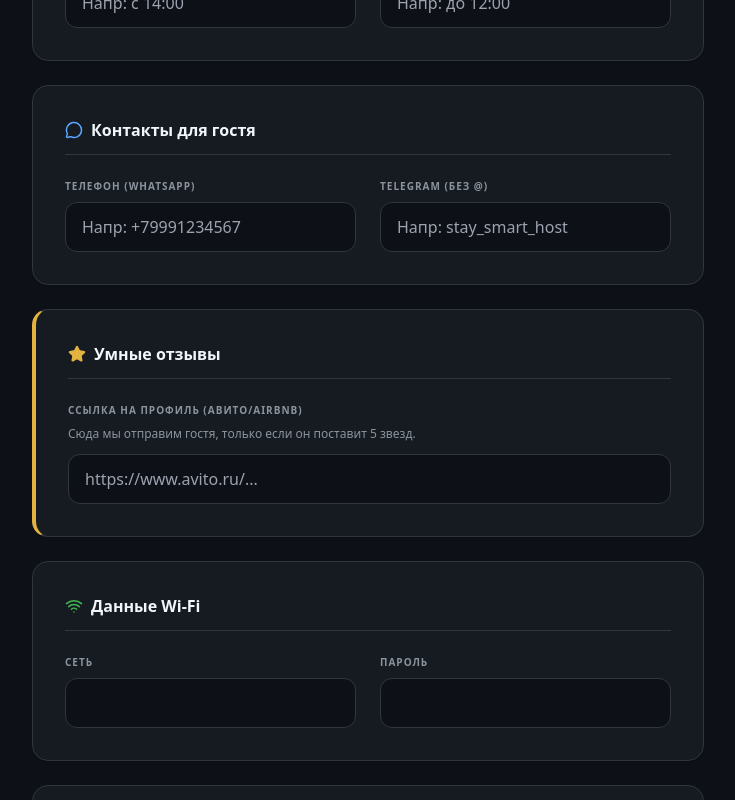
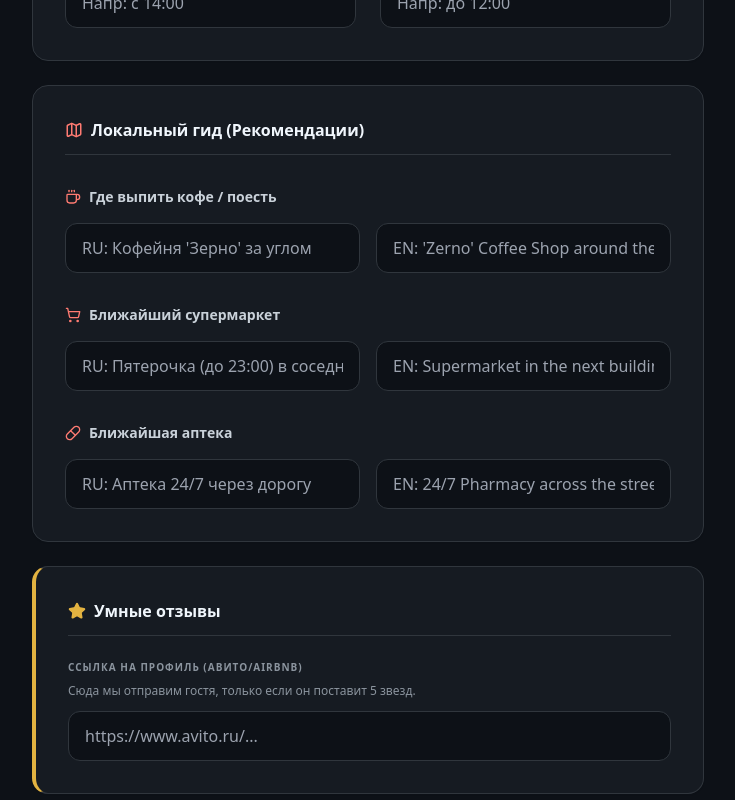
Before and after one commit to Fedaikin/staysmart, a Next.js app: page /dashboard/1 in a window 1280 px wide. Shown: the part 540-1340 px from the top of the page, without its empty margins (96-831 px from the left). Built offline with nearby package versions, Linux system fonts and the light colour scheme; no server answers; the database is empty.

Commit message:
local guide

```diff
--- a/app/dashboard/[id]/page.tsx
+++ b/app/dashboard/[id]/page.tsx
@@ -3,7 +3,7 @@
 import { useEffect, useState } from "react";
 import { createClient } from "@supabase/supabase-js";
 import { useRouter, useParams } from "next/navigation";
-import { ArrowLeft, Save, Wifi, MapPin, FileText, Globe, Check, Printer, Clock, MessageCircle, Star } from "lucide-react";
+import { ArrowLeft, Save, Wifi, MapPin, FileText, Globe, Check, Printer, Clock, MessageCircle, Star, Map, Coffee, ShoppingCart, Pill } from "lucide-react";
 import QRCode from "react-qr-code";
 
 const supabase = createClient(
@@ -17,17 +17,11 @@ export default function EditProperty() {
   const [loading, setLoading] = useState(true);
   const [saving, setSaving] = useState(false);
   const [prop, setProp] = useState({
-    name: "",
-    address: "",
-    wifi_name: "",
-    wifi_password: "",
-    check_in_info: "",
-    check_in_info_en: "",
-    check_in_time: "",
-    check_out_time: "",
-    host_phone: "",
-    host_telegram: "",
-    review_link: ""
+    name: "", address: "", wifi_name: "", wifi_password: "",
+    check_in_info: "", check_in_info_en: "", check_in_time: "", check_out_time: "",
+    host_phone: "", host_telegram: "", review_link: "",
+    guide_cafe: "", guide_shop: "", guide_pharmacy: "",
+    guide_cafe_en: "", guide_shop_en: "", guide_pharmacy_en: ""
   });
 
   useEffect(() => {
@@ -35,23 +29,15 @@ export default function EditProperty() {
       try {
         const { data, error } = await supabase.from("properties").select("*").eq("id", id).single();
         if (data) setProp({
-          name: data.name || "",
-          address: data.address || "",
-          wifi_name: data.wifi_name || "",
-          wifi_password: data.wifi_password || "",
-          check_in_info: data.check_in_info || "",
-          check_in_info_en: data.check_in_info_en || "",
-          check_in_time: data.check_in_time || "",
-          check_out_time: data.check_out_time || "",
-          host_phone: data.host_phone || "",
-          host_telegram: data.host_telegram || "",
-          review_link: data.review_link || ""
+          name: data.name || "", address: data.address || "",
+          wifi_name: data.wifi_name || "", wifi_password: data.wifi_password || "",
+          check_in_info: data.check_in_info || "", check_in_info_en: data.check_in_info_en || "",
+          check_in_time: data.check_in_time || "", check_out_time: data.check_out_time || "",
+          host_phone: data.host_phone || "", host_telegram: data.host_telegram || "", review_link: data.review_link || "",
+          guide_cafe: data.guide_cafe || "", guide_shop: data.guide_shop || "", guide_pharmacy: data.guide_pharmacy || "",
+          guide_cafe_en: data.guide_cafe_en || "", guide_shop_en: data.guide_shop_en || "", guide_pharmacy_en: data.guide_pharmacy_en || ""
         });
-      } catch (err) {
-        console.error(err);
-      } finally {
-        setLoading(false);
-      }
+      } catch (err) { console.error(err); } finally { setLoading(false); }
     };
     fetchProperty();
   }, [id]);
@@ -70,8 +56,6 @@ export default function EditProperty() {
 
   return (
     <div className="min-h-screen bg-[#0d1117] text-[#c9d1d9] font-sans p-4 md:p-8 text-left">
-
-      {/* Скрытый блок для печати */}
       <div className="hidden print:flex flex-col items-center justify-center fixed inset-0 bg-white text-black z-50 p-10 text-center">
         <h1 className="text-5xl font-black mb-4 tracking-tight">{prop.name}</h1>
         <p className="text-2xl text-gray-500 mb-12 font-medium">Добро пожаловать!</p>
@@ -90,7 +74,6 @@ export default function EditProperty() {
         <div className="grid grid-cols-1 lg:grid-cols-3 gap-8 text-left">
           <div className="lg:col-span-2 space-y-6">
 
-            {/* Блок: Основные данные */}
             <section className="bg-[#161b22] border border-[#30363d] rounded-2xl p-8 space-y-6 shadow-sm">
               <h3 className="text-[#f0f6fc] font-bold text-lg border-b border-[#30363d] pb-3">Основные данные</h3>
               <div className="space-y-4">
@@ -105,7 +88,6 @@ export default function EditProperty() {
               </div>
             </section>
 
-            {/* Блок: Время заезда и выезда */}
             <section className="bg-[#161b22] border border-[#30363d] rounded-2xl p-8 space-y-6 shadow-sm">
               <h3 className="flex items-center gap-2 font-bold text-[#f0f6fc] border-b border-[#30363d] pb-3"><Clock size={18} className="text-[#e3b341]"/> Время заезда и выезда</h3>
               <div className="grid grid-cols-1 md:grid-cols-2 gap-6">
@@ -120,7 +102,44 @@ export default function EditProperty() {
               </div>
             </section>
 
-            {/* Блок: Контакты */}
+            {/* НОВЫЙ БЛОК: Локальный гид */}
+            <section className="bg-[#161b22] border border-[#30363d] rounded-2xl p-8 space-y-8 shadow-sm">
+              <h3 className="flex items-center gap-2 font-bold text-[#f0f6fc] border-b border-[#30363d] pb-3"><Map size={18} className="text-[#ff7b72]"/> Локальный гид (Рекомендации)</h3>
+
+              <div className="space-y-4">
+                <h4 className="flex items-center gap-2 text-[#c9d1d9] font-bold text-sm"><Coffee size={16} className="text-[#ff7b72]"/> Где выпить кофе / поесть</h4>
+                <div className="grid grid-cols-1 md:grid-cols-2 gap-4">
+                  <input placeholder="RU: Кофейня 'Зерно' за углом" value={prop.guide_cafe} onChange={(e) => setProp({...prop, guide_cafe: e.target.value})} className="w-full bg-[#0d1117] border border-[#30363d] rounded-xl px-4 py-3 text-white outline-none focus:border-[#ff7b72]" />
+                  <input placeholder="EN: 'Zerno' Coffee Shop around the corner" value={prop.guide_cafe_en} onChange={(e) => setProp({...prop, guide_cafe_en: e.target.value})} className="w-full bg-[#0d1117] border border-[#30363d] rounded-xl px-4 py-3 text-white outline-none focus:border-[#ff7b72]" />
+                </div>
+              </div>
+
+              <div className="space-y-4">
+                <h4 className="flex items-center gap-2 text-[#c9d1d9] font-bold text-sm"><ShoppingCart size={16} className="text-[#ff7b72]"/> Ближайший супермаркет</h4>
+                <div className="grid grid-cols-1 md:grid-cols-2 gap-4">
+                  <input placeholder="RU: Пятерочка (до 23:00) в соседнем доме" value={prop.guide_shop} onChange={(e) => setProp({...prop, guide_shop: e.target.value})} className="w-full bg-[#0d1117] border border-[#30363d] rounded-xl px-4 py-3 text-white outline-none focus:border-[#ff7b72]" />
+                  <input placeholder="EN: Supermarket in the next building" value={prop.guide_shop_en} onChange={(e) => setProp({...prop, guide_shop_en: e.target.value})} className="w-full bg-[#0d1117] border border-[#30363d] rounded-xl px-4 py-3 text-white outline-none focus:border-[#ff7b72]" />
+                </div>
+              </div>
+
+              <div className="space-y-4">
+                <h4 className="flex items-center gap-2 text-[#c9d1d9] font-bold text-sm"><Pill size={16} className="text-[#ff7b72]"/> Ближайшая аптека</h4>
+                <div className="grid grid-cols-1 md:grid-cols-2 gap-4">
+                  <input placeholder="RU: Аптека 24/7 через дорогу" value={prop.guide_pharmacy} onChange={(e) => setProp({...prop, guide_pharmacy: e.target.value})} className="w-full bg-[#0d1117] border border-[#30363d] rounded-xl px-4 py-3 text-white outline-none focus:border-[#ff7b72]" />
+                  <input placeholder="EN: 24/7 Pharmacy across the street" value={prop.guide_pharmacy_en} onChange={(e) => setProp({...prop, guide_pharmacy_en: e.target.value})} className="w-full bg-[#0d1117] border border-[#30363d] rounded-xl px-4 py-3 text-white outline-none focus:border-[#ff7b72]" />
+                </div>
+              </div>
+            </section>
+
+            <section className="bg-[#161b22] border border-[#30363d] rounded-2xl p-8 space-y-6 shadow-sm border-l-4 border-l-[#e3b341]">
+              <h3 className="flex items-center gap-2 font-bold text-[#f0f6fc] border-b border-[#30363d] pb-3"><Star size={18} className="text-[#e3b341]" fill="currentColor"/> Умные отзывы</h3>
+              <div>
+                  <label className="block text-[10px] text-[#8b949e] mb-2 uppercase font-black tracking-widest text-left">Ссылка на профиль (Авито/Airbnb)</label>
+                  <p className="text-xs text-[#8b949e] mb-3 font-light">Сюда мы отправим гостя, только если он поставит 5 звезд.</p>
+                  <input placeholder="https://www.avito.ru/..." value={prop.review_link} onChange={(e) => setProp({...prop, review_link: e.target.value})} className="w-full bg-[#0d1117] border border-[#30363d] rounded-xl px-4 py-3 text-white outline-none focus:border-[#e3b341] transition-all" />
+              </div>
+            </section>
+
             <section className="bg-[#161b22] border border-[#30363d] rounded-2xl p-8 space-y-6 shadow-sm">
               <h3 className="flex items-center gap-2 font-bold text-[#f0f6fc] border-b border-[#30363d] pb-3"><MessageCircle size={18} className="text-[#58a6ff]"/> Контакты для гостя</h3>
               <div className="grid grid-cols-1 md:grid-cols-2 gap-6">
@@ -135,17 +154,6 @@ export default function EditProperty() {
               </div>
             </section>
 
-            {/* НОВЫЙ БЛОК: Умные отзывы */}
-            <section className="bg-[#161b22] border border-[#30363d] rounded-2xl p-8 space-y-6 shadow-sm border-l-4 border-l-[#e3b341]">
-              <h3 className="flex items-center gap-2 font-bold text-[#f0f6fc] border-b border-[#30363d] pb-3"><Star size={18} className="text-[#e3b341]" fill="currentColor"/> Умные отзывы</h3>
-              <div>
-                  <label className="block text-[10px] text-[#8b949e] mb-2 uppercase font-black tracking-widest text-left">Ссылка на профиль (Авито/Airbnb)</label>
-                  <p className="text-xs text-[#8b949e] mb-3 font-light">Сюда мы отправим гостя, только если он поставит 5 звезд.</p>
-                  <input placeholder="https://www.avito.ru/..." value={prop.review_link} onChange={(e) => setProp({...prop, review_link: e.target.value})} className="w-full bg-[#0d1117] border border-[#30363d] rounded-xl px-4 py-3 text-white outline-none focus:border-[#e3b341] transition-all" />
-              </div>
-            </section>
-
-            {/* Блок: Данные Wi-Fi */}
             <section className="bg-[#161b22] border border-[#30363d] rounded-2xl p-8 space-y-6 shadow-sm">
               <h3 className="flex items-center gap-2 font-bold text-[#f0f6fc] border-b border-[#30363d] pb-3"><Wifi size={18} className="text-[#3fb950]"/> Данные Wi-Fi</h3>
               <div className="grid grid-cols-1 md:grid-cols-2 gap-6">
@@ -160,7 +168,6 @@ export default function EditProperty() {
               </div>
             </section>
 
-            {/* Блок: Инструкции */}
             <section className="bg-[#161b22] border border-[#30363d] rounded-2xl p-8 shadow-sm space-y-6">
               <h3 className="flex items-center gap-2 font-bold text-[#f0f6fc] border-b border-[#30363d] pb-3"><FileText size={18} className="text-[#58a6ff]"/> Памятка для гостя</h3>
               <div>
--- a/app/guest/[id]/page.tsx
+++ b/app/guest/[id]/page.tsx
@@ -3,7 +3,7 @@
 import { useEffect, useState } from "react";
 import { createClient } from "@supabase/supabase-js";
 import { useParams } from "next/navigation";
-import { Wifi, MapPin, FileText, Copy, Check, Building2, Smartphone, Clock, MessageCircle, Phone, Star, ExternalLink, AlertTriangle } from "lucide-react";
+import { Wifi, MapPin, FileText, Copy, Check, Building2, Smartphone, Clock, MessageCircle, Phone, Star, ExternalLink, AlertTriangle, Map, Coffee, ShoppingCart, Pill } from "lucide-react";
 
 const supabase = createClient(
   process.env.NEXT_PUBLIC_SUPABASE_URL!,
@@ -21,11 +21,8 @@ export default function GuestPage() {
   useEffect(() => {
     const fetchProperty = async () => {
       const { data } = await supabase.from("properties").select("*").eq("id", id).single();
-
       if (data) {
         setProp(data);
-
-        // МАГИЯ АНАЛИТИКИ: Увеличиваем счетчик, если в этой сессии еще не смотрели
         const viewed = sessionStorage.getItem(`viewed_${id}`);
         if (!viewed) {
           await supabase.rpc('increment_views', { prop_id: id });
@@ -47,6 +44,10 @@ export default function GuestPage() {
       network: "Название сети:",
       password: "Пароль:",
       info: "Памятка для гостя",
+      guideTitle: "Локальный гид",
+      guideCafe: "Кофе и Еда",
+      guideShop: "Супермаркет",
+      guidePharmacy: "Аптека",
       contactHost: "Связаться с владельцем",
       rateUs: "Оцените ваше проживание",
       rateBad: "Нам очень жаль! Пожалуйста, напишите нам напрямую, чтобы мы всё исправили:",
@@ -65,6 +66,10 @@ export default function GuestPage() {
       network: "Network Name:",
       password: "Password:",
       info: "Guest Information",
+      guideTitle: "Local Guide",
+      guideCafe: "Coffee & Dining",
+      guideShop: "Supermarket",
+      guidePharmacy: "Pharmacy",
       contactHost: "Contact Host",
       rateUs: "Rate your stay",
       rateBad: "We are so sorry! Please text us directly so we can fix it:",
@@ -83,6 +88,12 @@ export default function GuestPage() {
   const cleanPhone = prop.host_phone ? prop.host_phone.replace(/\D/g, '') : '';
   const cleanTelegram = prop.host_telegram ? prop.host_telegram.replace('@', '') : '';
   const whatsappMsg = lang === "ru" ? "Здравствуйте! У меня есть замечание по поводу проживания: " : "Hello! I have an issue with my stay: ";
+
+  // Проверяем, есть ли хоть одна рекомендация
+  const hasGuide = prop.guide_cafe || prop.guide_shop || prop.guide_pharmacy;
+
+  // Функция хелпер для перевода рекомендаций
+  const getGuide = (ruText: string, enText: string) => (lang === "en" && enText) ? enText : ruText;
 
   return (
     <div className="min-h-screen bg-[#0d1117] text-[#c9d1d9] font-sans pb-24 text-left">
@@ -161,6 +172,42 @@ export default function GuestPage() {
           </div>
         )}
 
+        {/* НОВЫЙ БЛОК: Локальный гид */}
+        {hasGuide && (
+          <div className="bg-[#161b22] border border-[#30363d] rounded-2xl p-6 shadow-sm">
+            <h3 className="flex items-center gap-2 text-[#8b949e] text-[10px] uppercase tracking-widest font-black mb-6"><Map size={16} className="text-[#ff7b72]"/> {t.guideTitle}</h3>
+            <div className="space-y-4">
+              {prop.guide_cafe && (
+                <div className="flex gap-4 items-start bg-[#0d1117] p-4 rounded-xl border border-[#30363d]">
+                  <div className="bg-[#21262d] p-2 rounded-lg border border-[#30363d]"><Coffee size={18} className="text-[#ff7b72]"/></div>
+                  <div>
+                    <p className="text-[10px] text-[#8b949e] uppercase font-bold mb-1">{t.guideCafe}</p>
+                    <p className="text-[#f0f6fc] font-medium text-sm leading-tight">{getGuide(prop.guide_cafe, prop.guide_cafe_en)}</p>
+                  </div>
+                </div>
+              )}
+              {prop.guide_shop && (
+                <div className="flex gap-4 items-start bg-[#0d1117] p-4 rounded-xl border border-[#30363d]">
+                  <div className="bg-[#21262d] p-2 rounded-lg border border-[#30363d]"><ShoppingCart size={18} className="text-[#ff7b72]"/></div>
+                  <div>
+                    <p className="text-[10px] text-[#8b949e] uppercase font-bold mb-1">{t.guideShop}</p>
+                    <p className="text-[#f0f6fc] font-medium text-sm leading-tight">{getGuide(prop.guide_shop, prop.guide_shop_en)}</p>
+                  </div>
+                </div>
+              )}
+              {prop.guide_pharmacy && (
+                <div className="flex gap-4 items-start bg-[#0d1117] p-4 rounded-xl border border-[#30363d]">
+                  <div className="bg-[#21262d] p-2 rounded-lg border border-[#30363d]"><Pill size={18} className="text-[#ff7b72]"/></div>
+                  <div>
+                    <p className="text-[10px] text-[#8b949e] uppercase font-bold mb-1">{t.guidePharmacy}</p>
+                    <p className="text-[#f0f6fc] font-medium text-sm leading-tight">{getGuide(prop.guide_pharmacy, prop.guide_pharmacy_en)}</p>
+                  </div>
+                </div>
+              )}
+            </div>
+          </div>
+        )}
+
         {(prop.host_phone || prop.host_telegram) && (
           <div className="bg-[#161b22] border border-[#30363d] rounded-2xl p-6 shadow-sm">
             <h3 className="flex items-center gap-2 text-[#8b949e] text-[10px] uppercase tracking-widest font-black mb-4"><MessageCircle size={16} className="text-[#58a6ff]"/> {t.contactHost}</h3>
```
